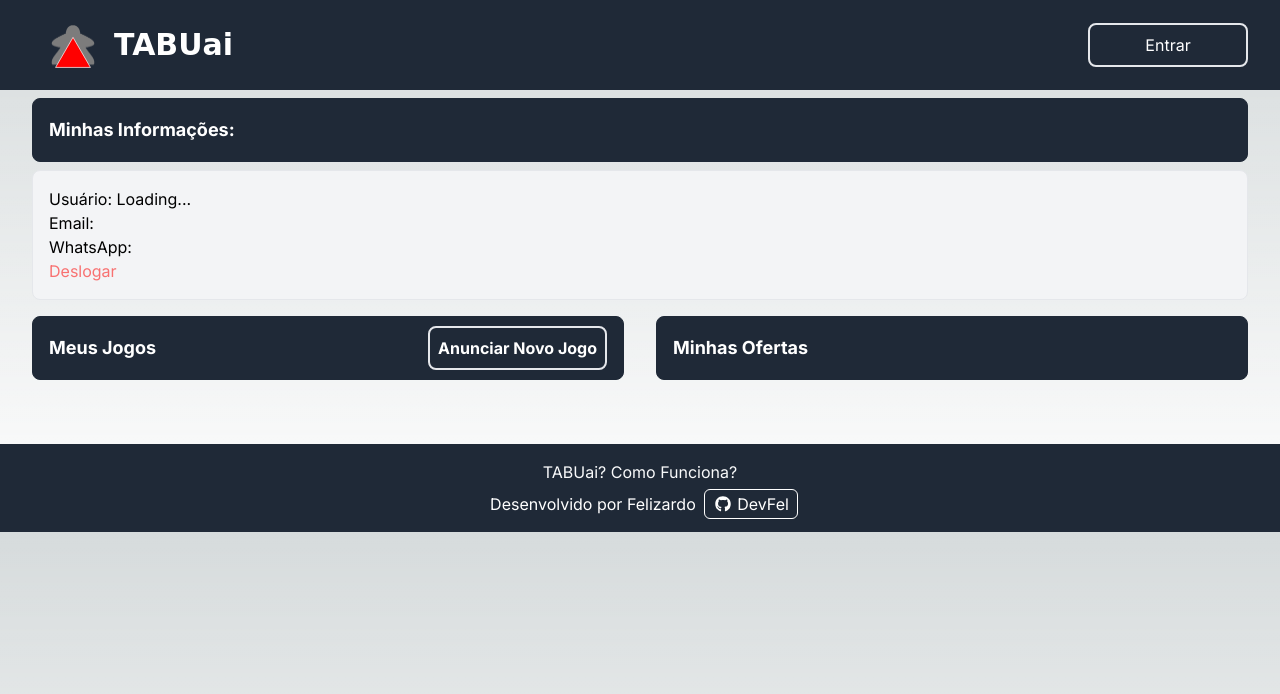
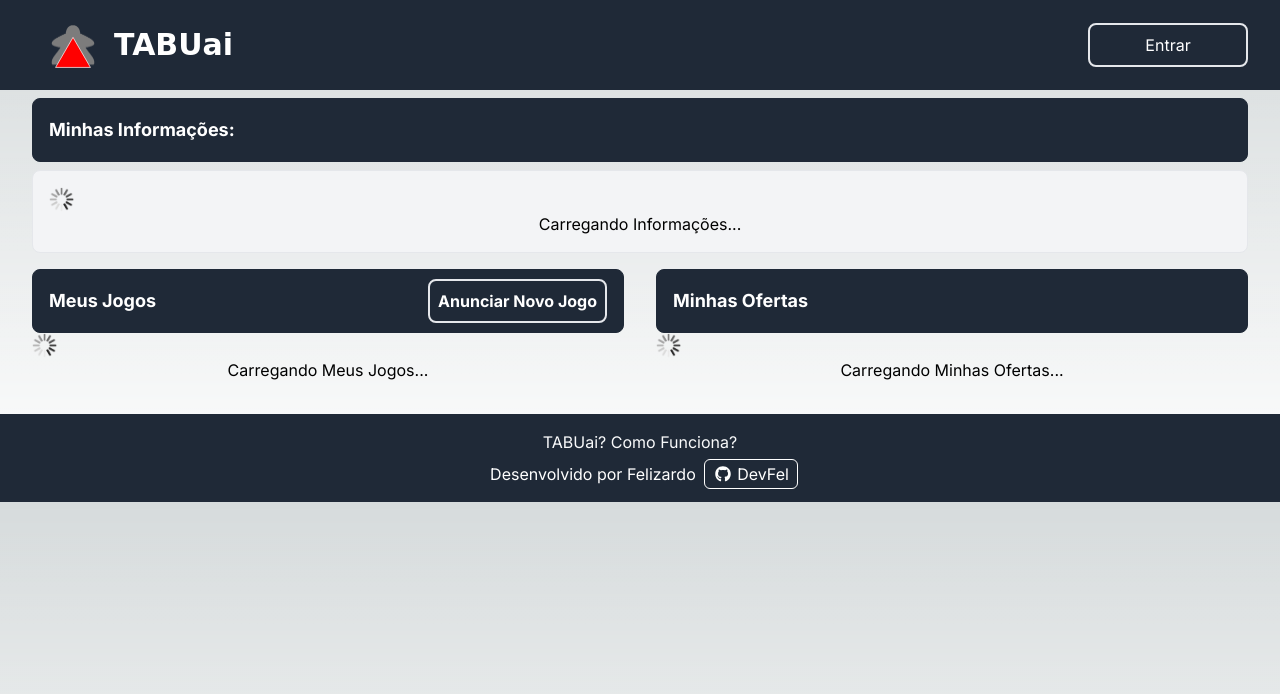
Before and after one commit to devfel/tabuai, a Next.js app: page /dashboard in a window 1280 px wide. Shown: the top 694 px of the page. Built offline with nearby package versions, Linux system fonts and the light colour scheme.

Commit message:
Creating Loading Status for Dashboard

```diff
--- a/src/app/dashboard/page.js
+++ b/src/app/dashboard/page.js
@@ -5,6 +5,8 @@ import { useAuth } from "../../context/AuthContext";
 import { useEffect, useState } from "react";
 import OwnerCard from "../components/OwnerCard";
 import OwnerOfertaCard from "../components/OwnerOfertaCard";
+import LoadingIndicator from "../components/LoadingIndicator";
+
 import { useRouter } from "next/navigation";
 
 export default function Dashboard() {
@@ -14,6 +16,10 @@ export default function Dashboard() {
   const router = useRouter();
   const [userDataState, setUserDataState] = useState(null);
   const [refreshOffers, setRefreshOffers] = useState(false);
+
+  const [isUserDetailsLoading, setIsUserDetailsLoading] = useState(true);
+  const [isBoardGamesLoading, setIsBoardGamesLoading] = useState(true);
+  const [isBoardGamesWithOffersLoading, setIsBoardGamesWithOffersLoading] = useState(true);
 
   // Fetch and set user data
   useEffect(() => {
@@ -30,6 +36,7 @@ export default function Dashboard() {
       }
 
       try {
+        setIsUserDetailsLoading(true);
         const userDetailsResponse = await fetch(`${process.env.NEXT_PUBLIC_FELIZARDOBG_API_URL}/api/users/me`, {
           headers: { Authorization: `Bearer ${userToken}` },
         });
@@ -41,6 +48,8 @@ export default function Dashboard() {
         setUserDataState(userData);
       } catch (error) {
         console.error("Failed to fetch user details:", error);
+      } finally {
+        setIsUserDetailsLoading(false);
       }
     };
 
@@ -54,6 +63,7 @@ export default function Dashboard() {
       const userToken = localStorage.getItem("token");
 
       try {
+        setIsBoardGamesLoading(true);
         const res = await fetch(`${process.env.NEXT_PUBLIC_FELIZARDOBG_API_URL}/api/board-games?filters[OwnerID][$eq]=${userDataState.id}&populate=*&pagination[pageSize]=9999`, {
           headers: { "Content-Type": "application/json", Authorization: `Bearer ${userToken}` },
         });
@@ -78,6 +88,8 @@ export default function Dashboard() {
         setBoardGames(games.sort((a, b) => b.id - a.id));
       } catch (error) {
         console.error("Failed to load board games:", error);
+      } finally {
+        setIsBoardGamesLoading(false);
       }
     };
 
@@ -91,6 +103,7 @@ export default function Dashboard() {
       const userToken = localStorage.getItem("token");
 
       try {
+        setIsBoardGamesWithOffersLoading(true);
         const offersRes = await fetch(`${process.env.NEXT_PUBLIC_FELIZARDOBG_API_URL}/api/board-games/?populate[Ofertas]=*&populate[owner]=*&pagination[page]=1&pagination[pageSize]=9999`, {
           headers: { "Content-Type": "application/json", Authorization: `Bearer ${userToken}` },
         });
@@ -119,6 +132,8 @@ export default function Dashboard() {
         setBoardGamesWithOffers(gamesWithMyOffers);
       } catch (error) {
         console.error("Failed to load board games with offers:", error);
+      } finally {
+        setIsBoardGamesWithOffersLoading(false);
       }
     };
 
@@ -142,6 +157,11 @@ export default function Dashboard() {
         <div className="flex items-center justify-between px-4 py-2 mt-2 bg-gray-800 border border-gray-800 rounded-lg min-h-16">
           <h5 className="text-lg font-bold text-white">Minhas Informações:</h5>
         </div>
+        {isUserDetailsLoading ? (
+          <div className="text-center p-4 my-2 bg-gray-100 border border-gray-200 rounded-lg">
+            <LoadingIndicator /> <span>Carregando Informações...</span>
+          </div>
+        ) : (
           <div className="p-4 my-2 bg-gray-100 border border-gray-200 rounded-lg">
             <p>Usuário: {userDataState ? userDataState.nomeUsuario : "Loading..."}</p>
             <p>Email: {userDataState ? userDataState.email : ""}</p>
@@ -150,6 +170,7 @@ export default function Dashboard() {
               Deslogar
             </p>
           </div>
+        )}
 
         {/* Layout de Grid para Meus Jogos e Minhas Ofertas */}
         <div className="lg:grid lg:grid-cols-2 lg:gap-8 mt-4">
@@ -161,11 +182,17 @@ export default function Dashboard() {
                 <button className="py-2 text-white px-2 border-2 text-center font-bold rounded-lg hover:text-gray-300 hover:border-gray-300 ">Anunciar Novo Jogo</button>
               </Link>
             </div>
+            {isBoardGamesLoading ? (
+              <div className="text-center">
+                <LoadingIndicator /> <span>Carregando Meus Jogos...</span>
+              </div>
+            ) : (
               <div className="grid grid-cols-1 gap-4 py-4">
                 {boardGames.map((game) => (
                   <OwnerCard key={game.id} game={game} />
                 ))}
               </div>
+            )}
           </div>
 
           {/* Minhas Ofertas */}
@@ -173,11 +200,17 @@ export default function Dashboard() {
             <div className="flex items-center justify-between px-4 py-2 bg-gray-800 border border-gray-800 rounded-lg min-h-16">
               <h5 className="text-lg font-bold text-white">Minhas Ofertas</h5>
             </div>
+            {isBoardGamesWithOffersLoading ? (
+              <div className="text-center">
+                <LoadingIndicator /> <span>Carregando Minhas Ofertas...</span>
+              </div>
+            ) : (
               <div className="grid grid-cols-1 gap-4 py-4">
                 {boardGamesWithOffers.map((game) => (
                   <OwnerOfertaCard key={game.id} game={game} onOfferDeleted={handleOfferDeleted} />
                 ))}
               </div>
+            )}
           </div>
         </div>
       </main>
```
Lines whose indentation alone changed are shown as unchanged.
